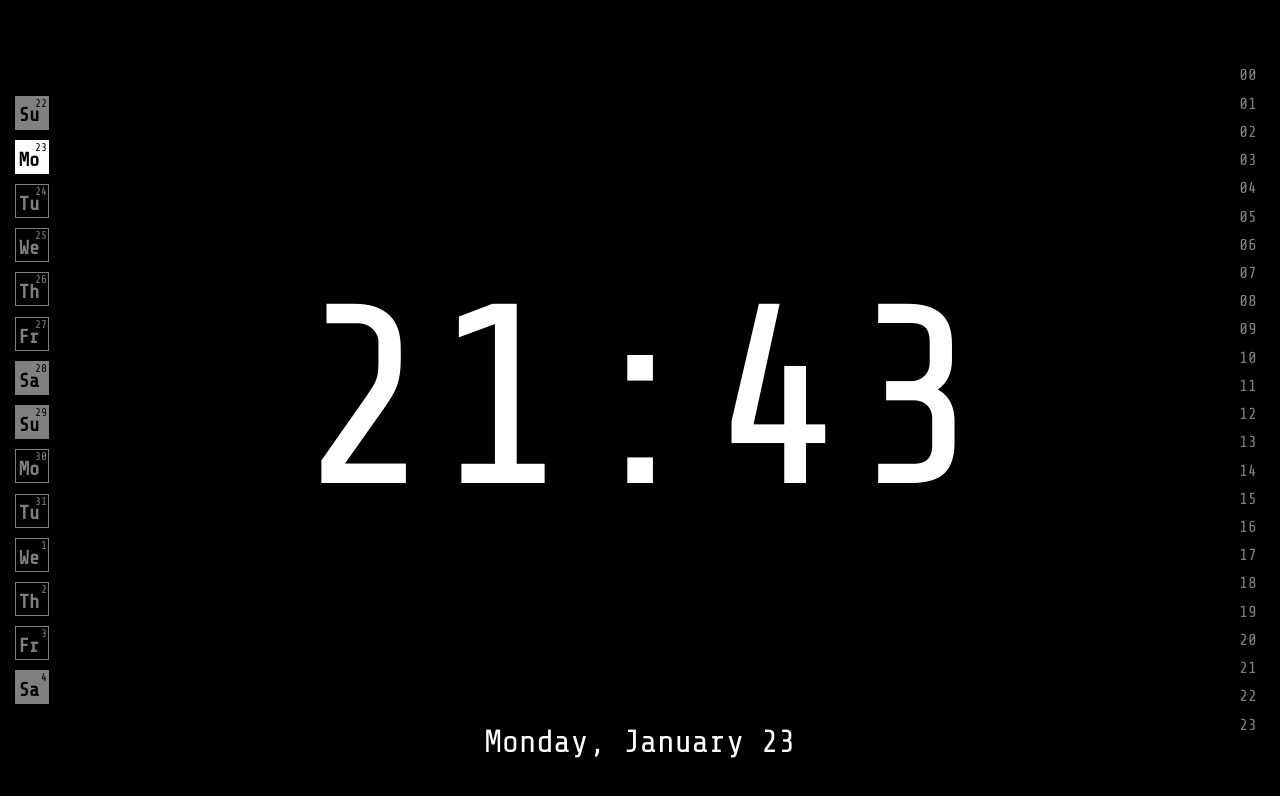
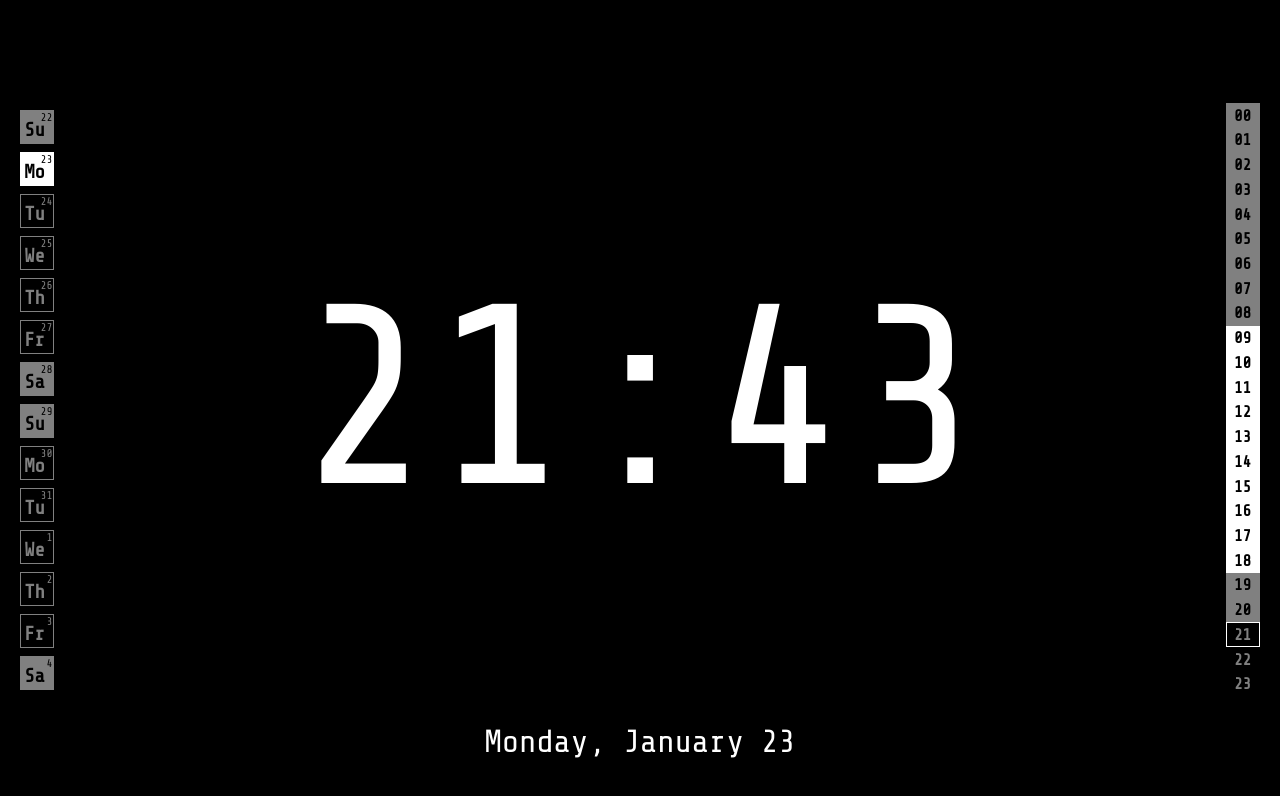
Before and after one commit to seredot/blink, a React (Create React App) app: page / in a window 1280 px wide. Shown: the top 796 px of the page. Built offline with nearby package versions, Linux system fonts and the light colour scheme.

Commit message:
style time progress

```diff
--- a/src/App.css
+++ b/src/App.css
@@ -29,16 +29,3 @@
   align-items: center;
   font-size: 2em;
 }
-
-.time-progress {
-  display: flex;
-  flex-direction: column;
-  min-width: 5vw;
-}
-
-.hour-box {
-  display: flex;
-  margin: 0.4vw auto;
-  color: gray;
-  font-size: 1em;
-}
--- a/src/App.tsx
+++ b/src/App.tsx
@@ -23,7 +23,7 @@ function App() {
     <div className="app">
       <DaysOfWeek today={time} />
       <Time hour={hour} minute={minute} separator={separator} />
-      <TimeProgress />
+      <TimeProgress time={time} />
       <Today today={time} />
     </div>
   );
--- a/src/Days.css
+++ b/src/Days.css
@@ -1,7 +1,9 @@
 .days-of-week {
     display: flex;
     flex-direction: column;
-    min-width: 5vw;
+    min-width: 3vw;
+    padding-left: 1em;
+    align-items: flex-end;
 }
 
 .day {
@@ -10,7 +12,7 @@
     align-items: center;
     width: 2em;
     height: 2em;
-    margin: 0.4vw auto;
+    margin: 0.5vh 0;
     border: 0.1em solid gray;
     color: gray;
 }
--- /dev/null
+++ b/src/TimeProgress.css
@@ -0,0 +1,39 @@
+.time-progress {
+    display: flex;
+    flex-direction: column;
+    min-width: 3vw;
+    padding-right: 1em;
+    align-items: flex-start;
+}
+
+.hour-box {
+    display: flex;
+    width: 2em;
+    height: 1.42em;
+    justify-content: center;
+    align-items: center;
+    color: gray;
+    font-size: 1em;
+    font-weight: bolder;
+    border: 0.1em solid transparent;
+}
+
+.work-hour {
+    color: white;
+    border: 0.1em solid transparent;
+}
+
+.past-hour {
+    background-color: gray;
+    color: black;
+    border: 0.1em solid gray;
+}
+
+.work-hour.past-hour {
+    background-color: white;
+    border: 0.1em solid white;
+}
+
+.current-hour {
+    border: 0.1em solid white;
+}
--- a/src/TimeProgress.tsx
+++ b/src/TimeProgress.tsx
@@ -1,11 +1,29 @@
-const TimeProgress = () => {
+import './TimeProgress.css';
+import cx from 'classnames';
+
+interface TimeProgressProps {
+    time: Date;
+}
+
+const TimeProgress = ({ time }: TimeProgressProps) => {
     const hours = [];
 
     for (let h = 0; h < 24; h++) {
-        hours.push(String(h).padStart(2, '0'));
+        hours.push(h);
     }
 
-    return <div className="time-progress">{hours.map(h => <div className="hour-box">{h}</div>)}</div>;
+    const hour = (h: number) => {
+        const strHour = String(h).padStart(2, '0');
+        const currentHour = time.getHours();
+        const workHour = h > 8 && h < 19;
+        return <div className={cx([
+            "hour-box",
+            currentHour > h && "past-hour",
+            currentHour === h && "current-hour",
+            workHour && "work-hour"
+        ])}>{strHour}</div >;
+    };
+    return <div className="time-progress">{hours.map(hour)}</div>;
 };
 
 export default TimeProgress;
```
